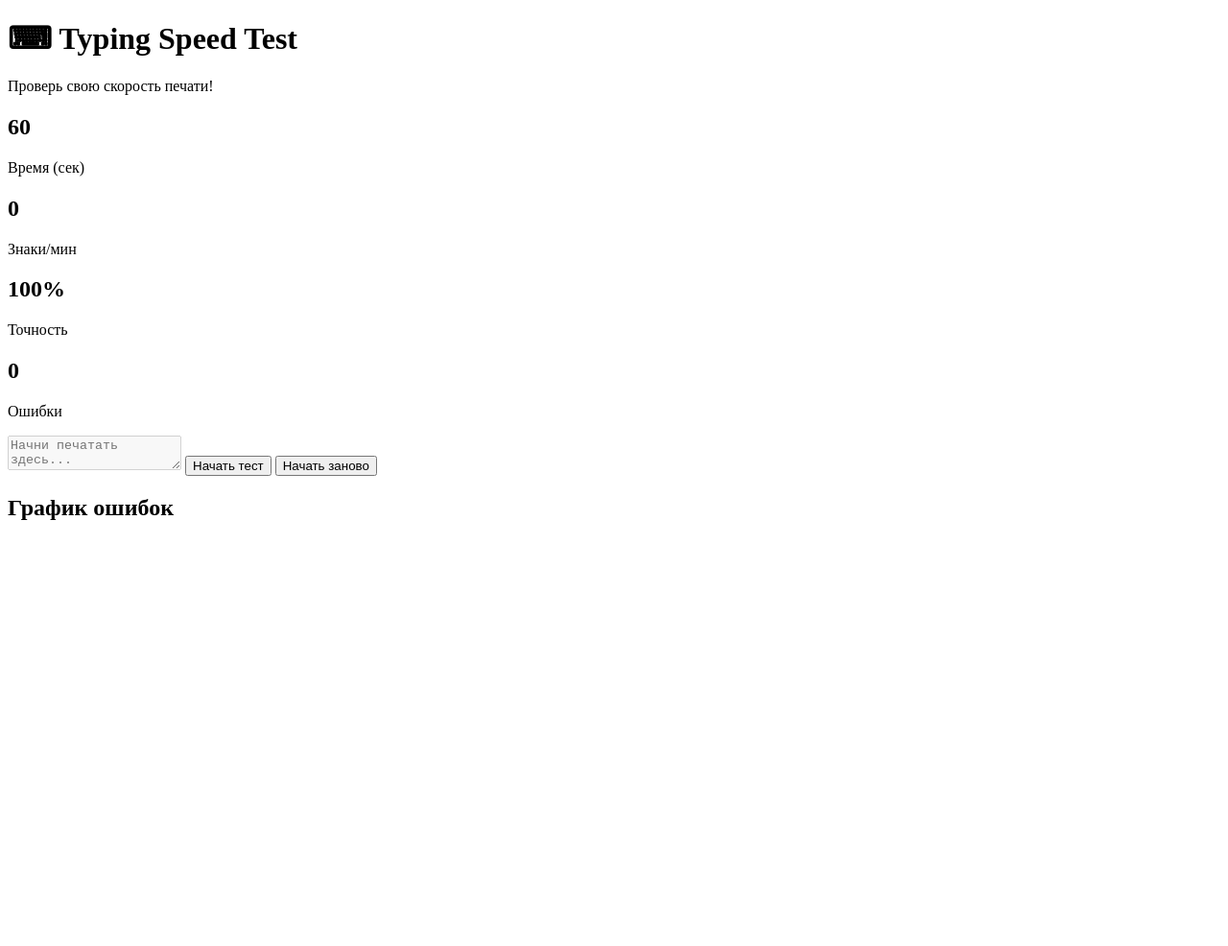
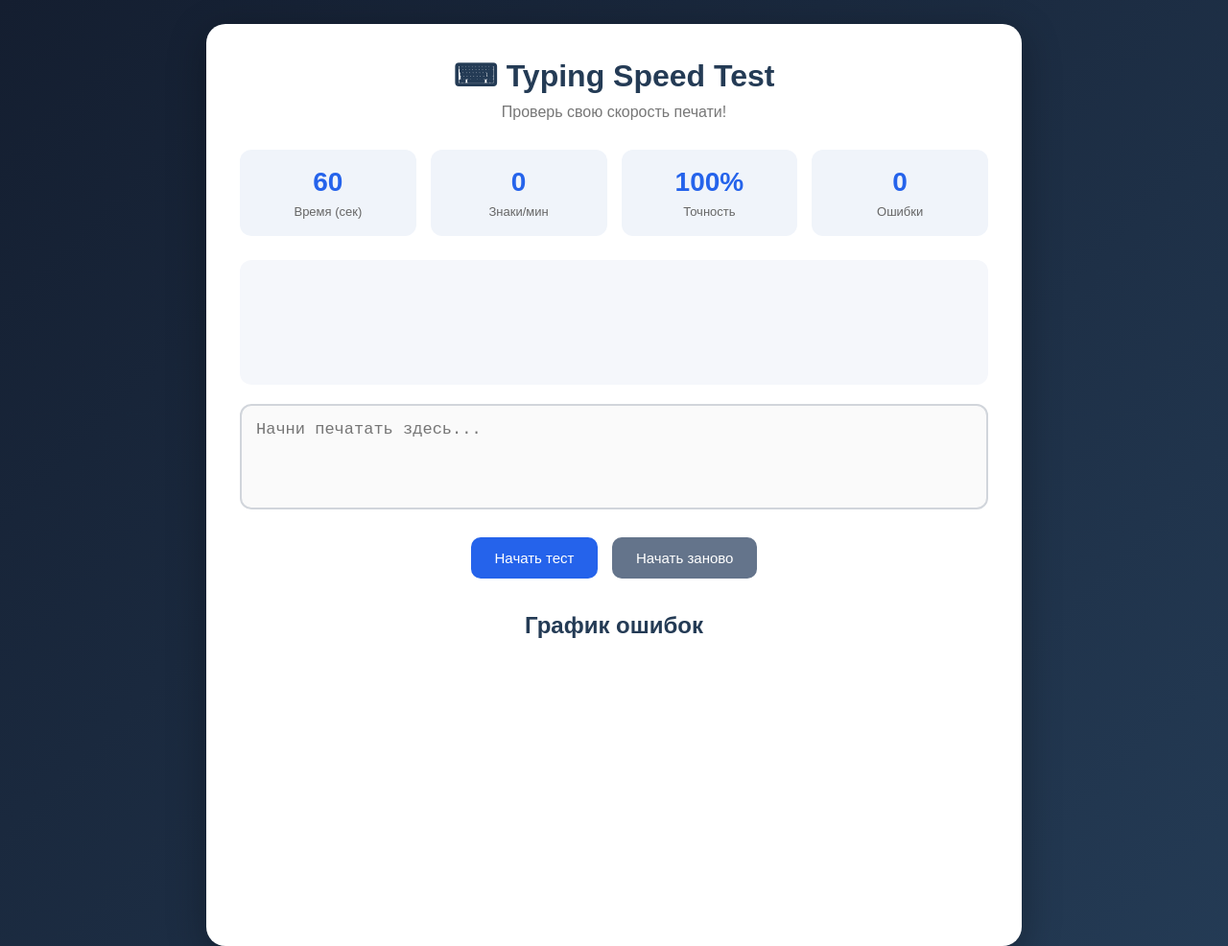
Before and after one commit to abdujabbarovmuhammadqodir9-ux/Typing-Speed-Test, a plain HTML site: page index.html in a window 1280 px wide. Shown: the top 986 px of the page at 96% size. Before the commit the page ends 800 px from the top, so only its background shows below. Drawn offline with nearby package versions, Linux system fonts and the light colour scheme.

Commit message:
Update style.css

```diff
--- a/style.css
+++ b/style.css
@@ -1,19 +1,152 @@
+
 * {
+    margin: 0;
+    padding: 0;
     box-sizing: border-box;
 }
 
-.card {
-    width: 200px;
-    height: auto;
-    border: 1px solid #ccc;
-    border-radius: 10px;
-    margin: 10px;
-    padding: 10px;
+body {
+    font-family: Arial, sans-serif;
+    background: linear-gradient(135deg, #141e30, #243b55);
+    min-height: 100vh;
+    display: flex;
+    justify-content: center;
+    align-items: center;
+    padding: 25px;
 }
 
-.row {
-    display: flex;
-    flex-wrap: wrap;
-    margin: auto;
-    -webkit-user-drag: auto;
+.container {
+    background: white;
+    width: 100%;
+    max-width: 850px;
+    padding: 35px;
+    border-radius: 20px;
+    text-align: center;
+    box-shadow: 0 10px 40px rgba(0,0,0,0.3);
 }
+
+h1 {
+    color: #243b55;
+    margin-bottom: 10px;
+}
+
+.subtitle {
+    color: #777;
+    margin-bottom: 30px;
+}
+
+.stats {
+    display: grid;
+    grid-template-columns: repeat(4, 1fr);
+    gap: 15px;
+    margin-bottom: 25px;
+}
+
+.stat {
+    background: #f0f4fa;
+    padding: 18px 8px;
+    border-radius: 12px;
+}
+
+.stat h2 {
+    color: #2563eb;
+    font-size: 28px;
+}
+
+.stat p {
+    color: #666;
+    font-size: 13px;
+    margin-top: 7px;
+}
+
+.text-box {
+    background: #f5f7fb;
+    padding: 25px;
+    border-radius: 12px;
+    text-align: left;
+    font-size: 19px;
+    line-height: 1.8;
+    margin-bottom: 20px;
+    min-height: 130px;
+}
+
+.text-box span.correct {
+    color: #16a34a;
+}
+
+.text-box span.incorrect {
+    color: #dc2626;
+    background: #fee2e2;
+}
+
+textarea {
+    width: 100%;
+    height: 110px;
+    padding: 15px;
+    border: 2px solid #d1d5db;
+    border-radius: 12px;
+    font-size: 17px;
+    resize: none;
+    outline: none;
+    margin-bottom: 20px;
+}
+
+textarea:focus {
+    border-color: #2563eb;
+}
+
+button {
+    padding: 13px 25px;
+    margin: 5px;
+    border: none;
+    border-radius: 10px;
+    background: #2563eb;
+    color: white;
+    font-size: 15px;
+    cursor: pointer;
+    transition: 0.3s;
+}
+
+button:hover {
+    background: #1d4ed8;
+    transform: translateY(-2px);
+}
+
+#restartBtn {
+    background: #64748b;
+}
+
+#restartBtn:hover {
+    background: #475569;
+}
+
+.chart-title {
+    margin: 30px 0 15px;
+    color: #243b55;
+}
+
+.chart-container {
+    width: 100%;
+    height: 250px;
+}
+
+#result {
+    margin-top: 20px;
+    font-size: 20px;
+    font-weight: bold;
+    color: #2563eb;
+}
+
+@media (max-width: 600px) {
+    .container {
+        padding: 20px;
+    }
+
+    .stats {
+        grid-template-columns: repeat(2, 1fr);
+    }
+
+    .text-box {
+        font-size: 16px;
+    }
+}
```
